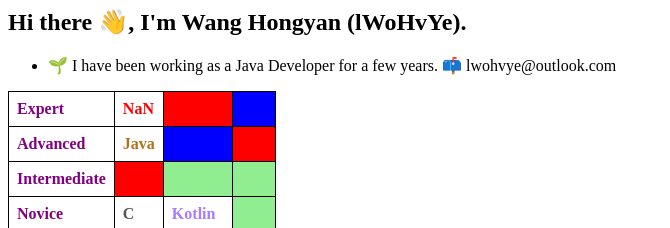
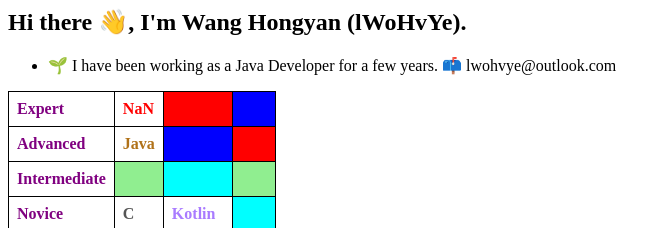
Before and after one commit to lWoHvYe/lWoHvYe.github.io, a plain HTML site: page index.html in a window 1280 px wide. Shown: the top 228 px of the page, without its empty margins (0-670 px from the left). Drawn offline with Linux system fonts and the light colour scheme.

Commit message:
colorful

```diff
--- a/index.html
+++ b/index.html
@@ -26,6 +26,9 @@
       .green {
           background-color: lightgreen;
       }
+      .aqua {
+          background-color: aqua;
+      }
   </style>
 
   <table>
@@ -44,15 +47,15 @@
           </tr>
           <tr>
               <td>Intermediate</td>
-              <td class="red"></td>
               <td class="green"></td>
+              <td class="aqua"></td>
               <td class="green"></td>
           </tr>
           <tr>
               <td>Novice</td>
               <td style="color: #555555;">C</td>
               <td style="color: #A97BFF;">Kotlin</td>
-              <td class="green"></td>
+              <td class="aqua"></td>
           </tr>
           <tr>
               <td>Awareness</td>
```
